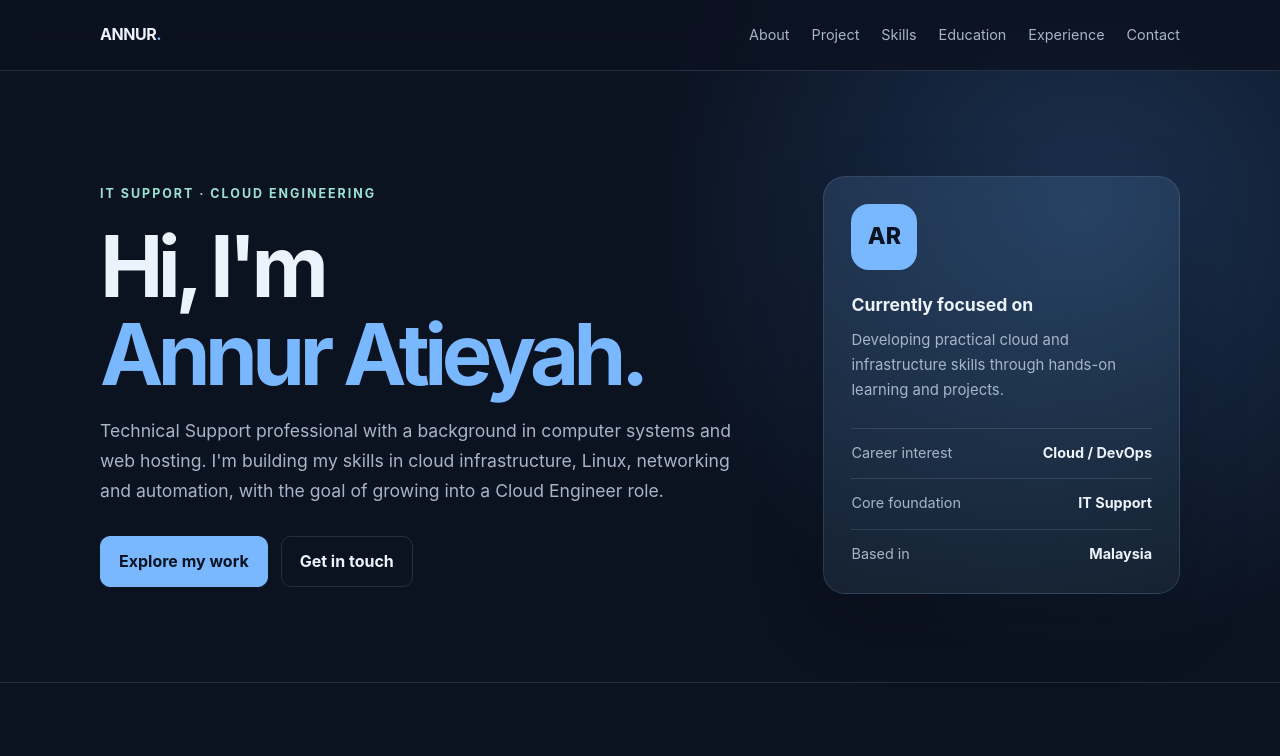
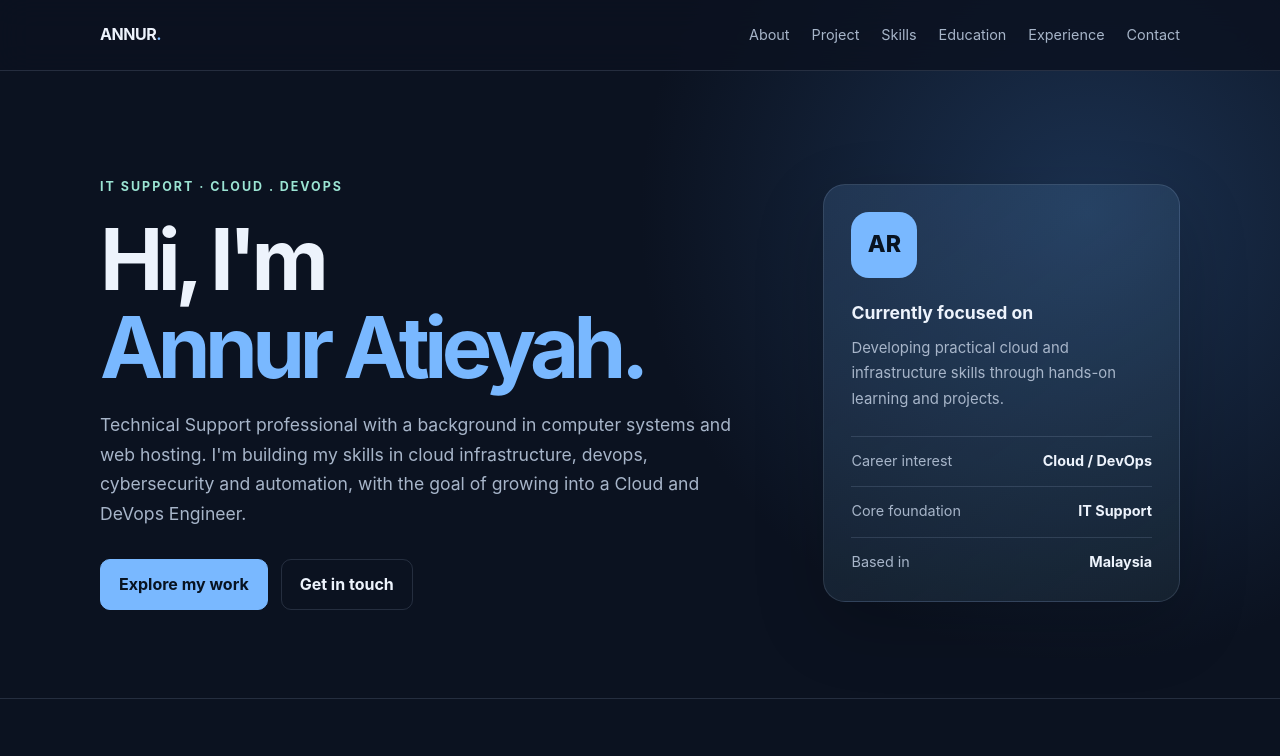
Before and after one commit to Annur01/annur-portfolio, a plain HTML site: page index.html in a window 1280 px wide. Shown: the top 756 px of the page. Drawn offline with Linux system fonts and the light colour scheme.

Commit message:
Update index.html
Update

```diff
--- a/index.html
+++ b/index.html
@@ -103,9 +103,9 @@
   <main>
     <div class="container hero" id="home">
       <div>
-        <div class="eyebrow">IT Support · Cloud Engineering</div>
+        <div class="eyebrow">IT Support · Cloud . DeVops</div>
         <h1>Hi, I'm<br><span>Annur Atieyah.</span></h1>
-        <p class="lead">Technical Support professional with a background in computer systems and web hosting. I'm building my skills in cloud infrastructure, Linux, networking and automation, with the goal of growing into a Cloud Engineer role.</p>
+        <p class="lead">Technical Support professional with a background in computer systems and web hosting. I'm building my skills in cloud infrastructure, devops, cybersecurity and automation, with the goal of growing into a Cloud and DeVops Engineer. </p>
         <div class="actions">
           <a class="button primary" href="#projects">Explore my work</a>
           <a class="button" href="#contact">Get in touch</a>
```
